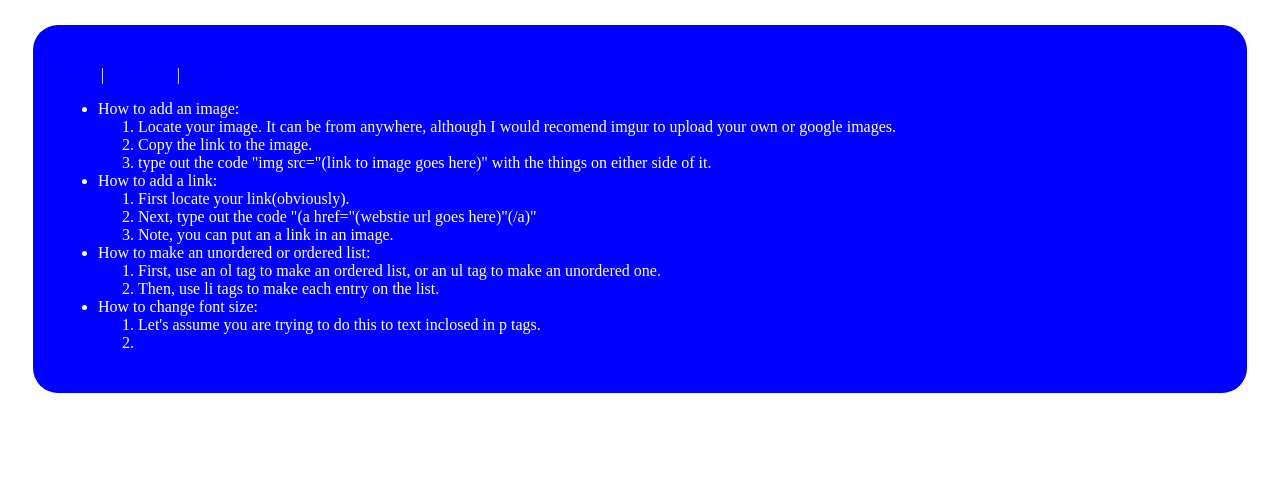
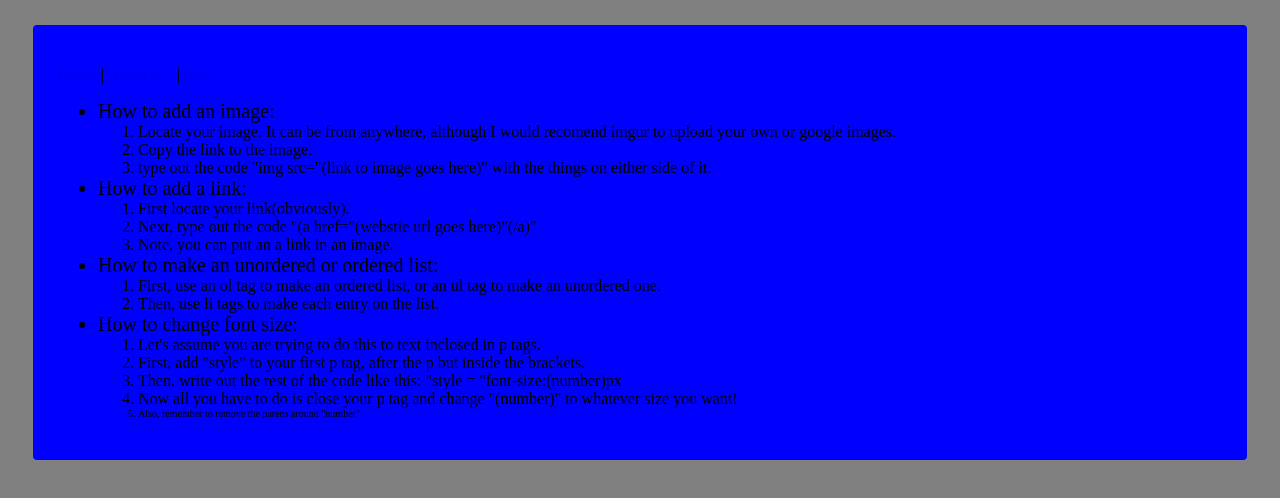
Before and after one commit to Bgoldman44/Bgoldman44.github.io, a plain HTML site: page index.html in a window 1280 px wide. Drawn offline with Linux system fonts and the light colour scheme.

Commit message:
Add text and formatting

```diff
--- a/index.html
+++ b/index.html
@@ -11,7 +11,7 @@
       </p>
       <p>
         <ul>
-          <li> How to add an image:</li>
+          <li style = "font-size: 20px"> How to add an image:</li>
           <ol>
             <li> Locate your image. It can be from anywhere, although I would recomend imgur to upload your own or google images.</li>
             <li> Copy the link to the image.</li>
@@ -19,7 +19,7 @@
           </ol>
 
 
-          <li> How to add a link:</li>
+          <li style = "font-size: 20px"> How to add a link:</li>
           <ol>
             <li> First locate your link(obviously).</li>
             <li> Next, type out the code "(a href="(webstie url goes here)"(/a)" </li>
@@ -28,16 +28,20 @@
           </ol>
 
 
-          <li> How to make an unordered or ordered list:</li>
+          <li style = "font-size: 20px"> How to make an unordered or ordered list:</li>
           <ol>
              <li> First, use an ol tag to make an ordered list, or an ul tag to make an unordered one.</li>
             <li> Then, use li tags to make each entry on the list.</li>
           </ol>
 
-          <li> How to change font size:</li>
+          <li style = "font-size: 20px"> How to change font size:</li>
           <ol>
             <li> Let's assume you are trying to do this to text inclosed in p tags.</li>
-            <li> </li>
+            <li> First, add "style" to your first p tag, after the p but inside the brackets.</li>
+            <li> Then, write out the rest of the code like this: "style = "font-size:(number)px</li>
+            <li> Now all you have to do is close your p tag and change "(number)" to whatever size you want!</li>
+            <li style = "font-size:10px"> Also, remember to remove the parens around "number"</li>
+          <!-- Might want to spice this one up a bit with some font size demonstrations, to hold interest or something IDK !-->
           </ol>
 
       </ul>
--- a/mystyle.css
+++ b/mystyle.css
@@ -1,12 +1,12 @@
 body{
 
-  background-color:white;
+  background-color:grey;
 }
 
 #container{
-  color:white;
+  color:black;
   background-color:blue;
   margin:25px;
   padding:25px;
-  border-radius:25px;
+  border-radius:4px;
 }
```
Also changed, not shown: aboutme.html (+3 -1 lines).
